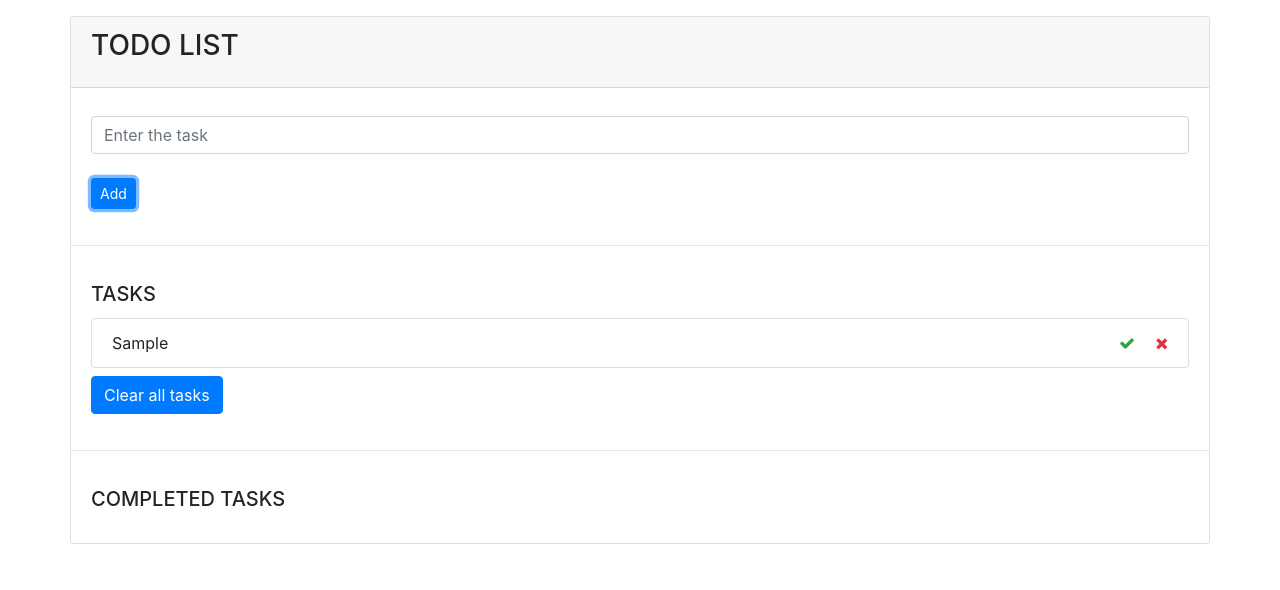
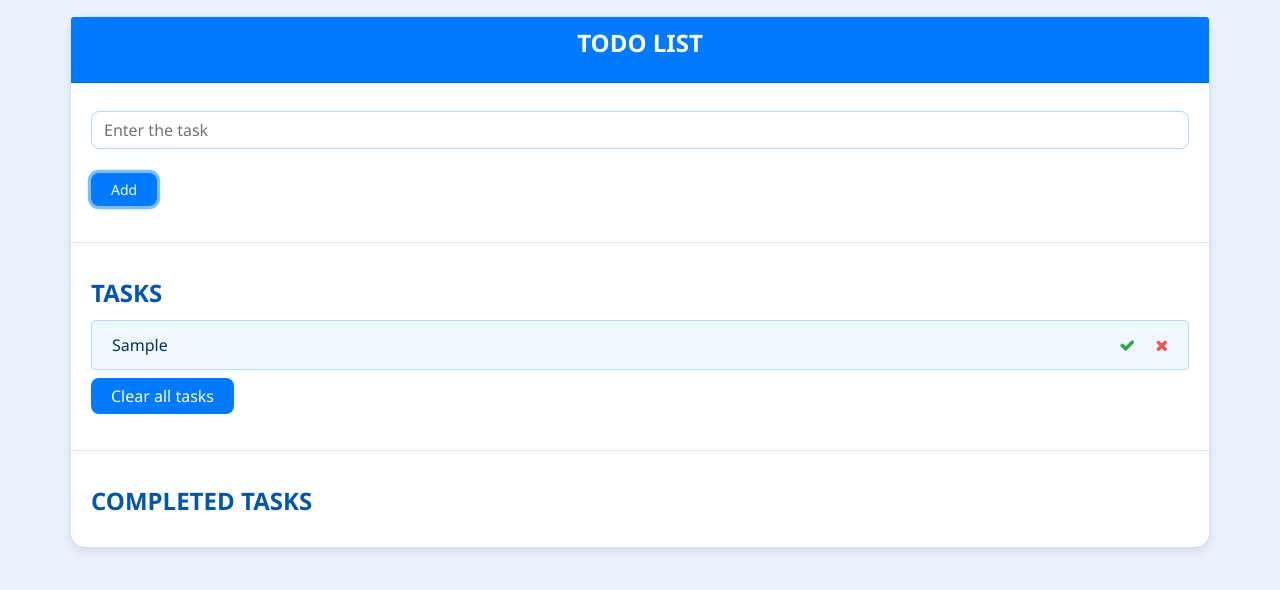
Before and after one commit to hacer-batmaz/todo-list-app, a plain HTML site: page index.html in a window 1280 px wide. Both pictures are taken after typing "Sample" into the empty fields and a click on the button "Add". Drawn offline with nearby package versions, Linux system fonts and the light colour scheme.

Commit message:
style: apply blue theme to UI

```diff
--- a/index.html
+++ b/index.html
@@ -8,6 +8,7 @@
     <link rel="stylesheet" href="https://stackpath.bootstrapcdn.com/font-awesome/4.7.0/css/font-awesome.min.css">
     <link rel="stylesheet" href="https://maxcdn.bootstrapcdn.com/bootstrap/4.0.0/css/bootstrap.min.css"
         integrity="sha384-Gn5384xqQ1aoWXA+058RXPxPg6fy4IWvTNh0E263XmFcJlSAwiGgFAW/dAiS6JXm" crossorigin="anonymous">
+        <link rel="stylesheet" href="style.css">
     <title>Todo List</title>
 </head>
 
--- /dev/null
+++ b/style.css
@@ -0,0 +1,64 @@
+    body {
+        background: #e9f2fb;
+        font-family: 'Segoe UI', Tahoma, Geneva, Verdana, sans-serif;
+        color: #003366;
+    }
+
+    .card {
+        border: 1px solid #cce0ff;
+        box-shadow: 0 4px 8px rgba(0, 51, 102, 0.1);
+        border-radius: 15px;
+        background-color: #ffffff;
+    }
+
+    .card-header {
+        background-color: #007bff;
+        color: white;
+        border-top-left-radius: 15px;
+        border-top-right-radius: 15px;
+        text-align: center;
+    }
+
+    .card-title {
+        font-size: 1.5rem;
+        font-weight: bold;
+    }
+
+    #todoName {
+        border: 1px solid #b3d7ff;
+        border-radius: 8px;
+    }
+
+    #addButton,
+    #clearAll {
+        background-color: #007bff;
+        border: none;
+        border-radius: 8px;
+        padding: 6px 20px;
+    }
+
+    #addButton:hover,
+    #clearAll:hover {
+        background-color: #0056b3;
+    }
+
+    ul.list-group li {
+        background-color: #f0f8ff;
+        border-color: #b3d7ff;
+        border-radius: 6px;
+        margin-bottom: 5px;
+        color: #003366;
+    }
+
+    .delete-item i {
+        color: #ff4d4d;
+        transition: color 0.3s ease;
+    }
+
+    .delete-item i:hover {
+        color: #cc0000;
+    }
+
+    h5.card-title {
+        color: #0056b3;
+    }
```
